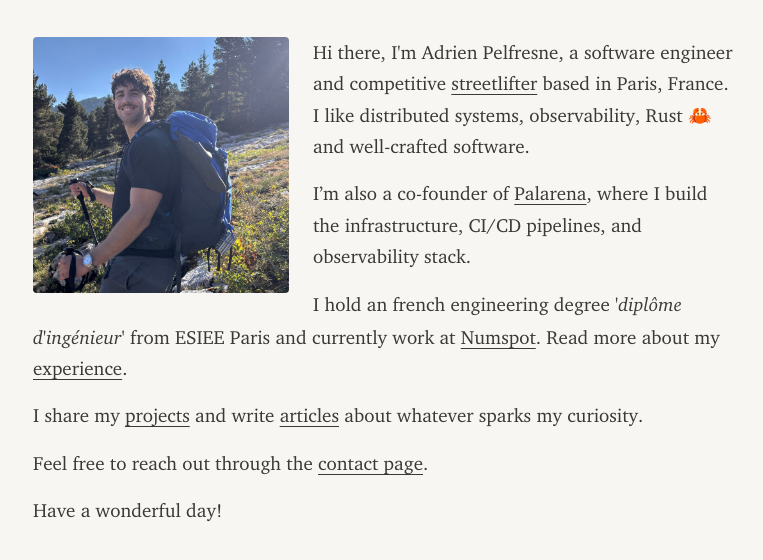
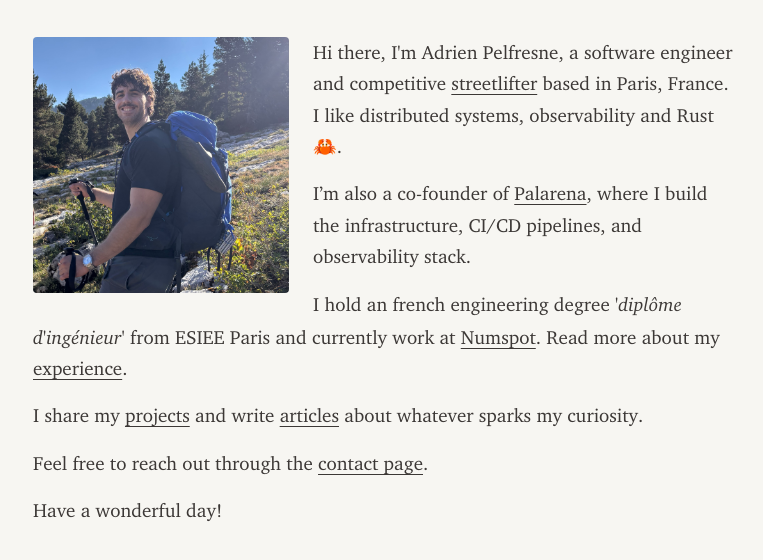
Before and after one commit to dirdr/website, an Astro site: page / in a window 1280 px wide. Shown: the part 80-640 px from the top of the page, without its empty margins (255-1018 px from the left). Built offline with nearby package versions, Linux system fonts and the light colour scheme; Astro itself is replaced by a stand-in of ours.

Commit message:
feat: reword home page introduction

```diff
--- a/src/pages/index.astro
+++ b/src/pages/index.astro
@@ -18,8 +18,7 @@ import portrait from '../assets/about/adrien-pelfresne.jpg';
     <p>
       Hi there, I'm Adrien Pelfresne, a software engineer and competitive{' '}
       <a href="/areas/streetlifting/">streetlifter</a> based in Paris, France. I
-      like distributed systems, observability, Rust 🦀 and well-crafted
-      software.
+      like distributed systems, observability and Rust 🦀.
     </p>
     <p>
       I’m also a co-founder of <a href="https://palarena.com/fr/">Palarena</a>,
```
